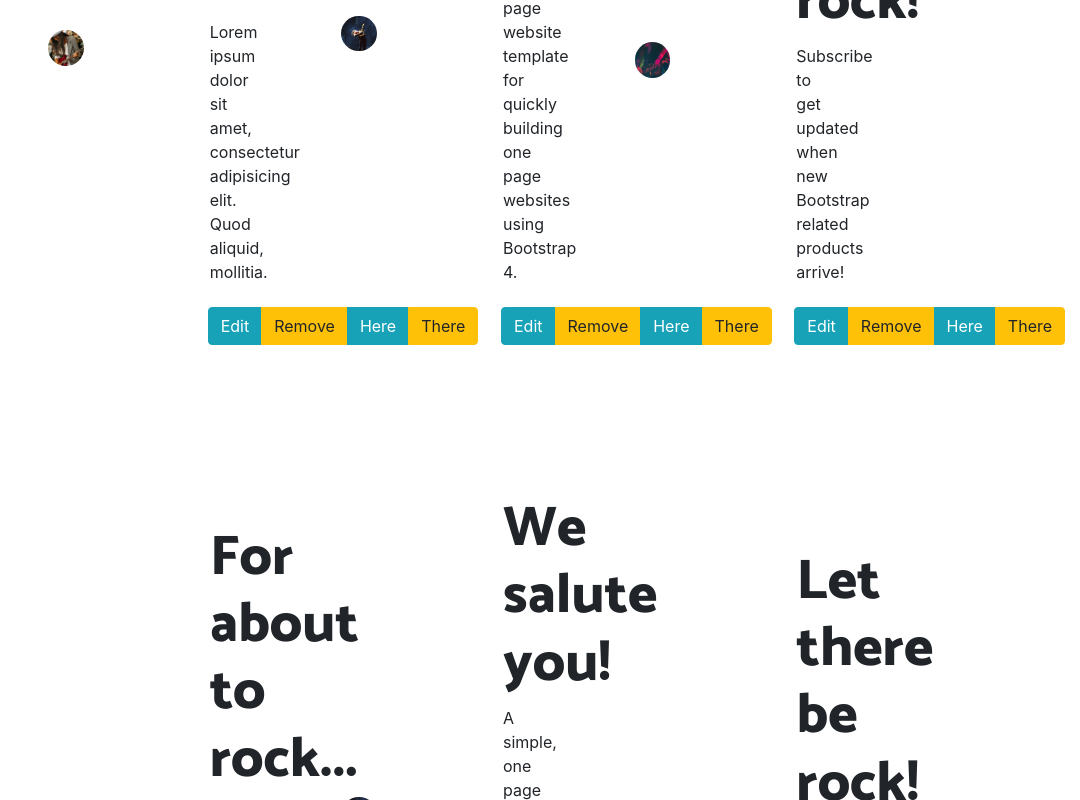
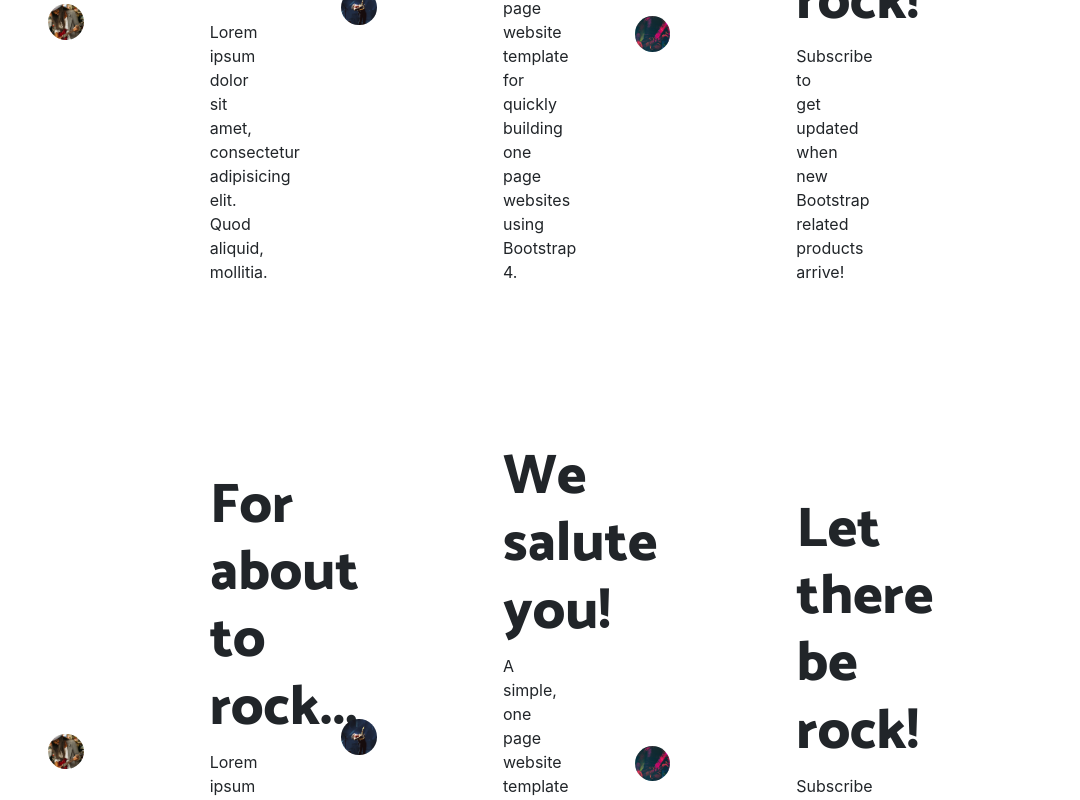
Before and after one commit to cntt2-vyho/ReactJS, a React (Create React App) app: page / in a window 1280 px wide. Shown: the part 1068-1868 px from the top of the page, without its empty margins (200-1280 px from the left). Built offline with nearby package versions, Linux system fonts and the light colour scheme.

Commit message:
[PHAN-07] Khai niem va thao tac voi state

```diff
--- a/src/Component/content/Content.js
+++ b/src/Component/content/Content.js
@@ -3,28 +3,59 @@ import React, { Component } from 'react';
 class Content extends Component {
   constructor(props) {
     super(props);
+    this.state = {
+      trangThai: 0
+    }
 
   }
 
 
-    thongbao =() => {
-      alert('Cach xu ly tuong tac trong React JS !')
+
+  editClick = () => {
+    this.setState({ trangThai: 1 });
   }
 
-    thongbao2 = () => {
-      alert('Thong bao so 2 !')
+  saveClick = () => {
+    this.setState({ trangThai: 0 });
   }
 
-    thongbao3 = (x) => {
-      alert(x)
+  renderButton = () => {
+
+    <div className="row">
+      <div className="btn btn-group">
+        <div className="btn btn-info" onClick={() => this.editClick()} >Edit </div>
+        <div className="btn btn-warning">Remove</div>
+      </div>
+    </div>
   };
+
+
+  renderForm = () => {
+    <div classname="row">
+      <div className="form-group">
+        <input defaultValue={this.props.tieude} type="text" name="ten" className="form-control" />
+      </div>
+      <div className="form-group">
+        <div className="btn" style={{ backgroundColor: 'black', color: 'white' }} onClick={() => this.saveClick}> Save </div>
+      </div>
+    </div>
+  };
+
+  displayCheck = () => {
+    if(this.state.trangThai===0)
+    {
+      return this.renderButton();
+    }
+    else{ return this.renderForm();}
+  }
+
 
   render() {
     return (
       <section className="col4">
         <div className="container">
           <div className="row align-items-center">
-            <div className={"col-lg-6 " + this.props.position1}>
+            <div className={"col-lg-6 "}>
               <div className="p-5">
                 <img className="img-fluid rounded-circle" src={this.props.anh} alt />
               </div>
@@ -34,14 +65,8 @@ class Content extends Component {
                 <h2 className="display-4">{this.props.title}</h2>
                 <p>{this.props.trichdan}</p>
 
-                <div className="row">
-        <div className="btn btn-group">
-          <div className="btn btn-info" onClick={this.thongbao}>Edit</div>
-          <div className="btn btn-warning" onClick={() => this.thongbao2()}>Remove</div>
-          <div className="btn btn-info" onClick={() => this.thongbao3("ha ha")}>Here</div>
-          <div className="btn btn-warning" onClick={() => this.thongbao3.bind(this, "ahihi")}>There</div>
-        </div>
-      </div>
+                {this.displayCheck()}
+
               </div>
             </div>
           </div>
```
Lines whose indentation alone changed are shown as unchanged.
